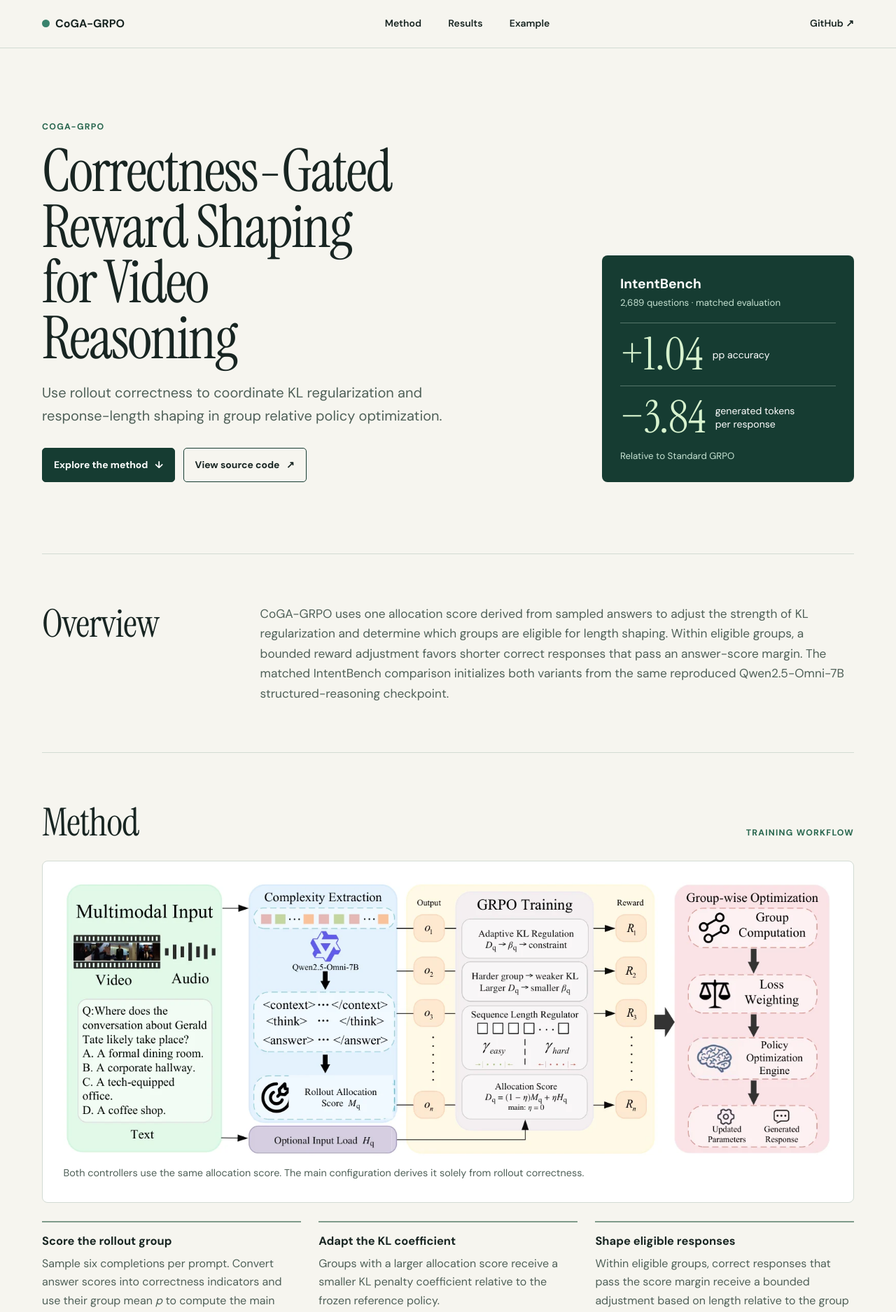
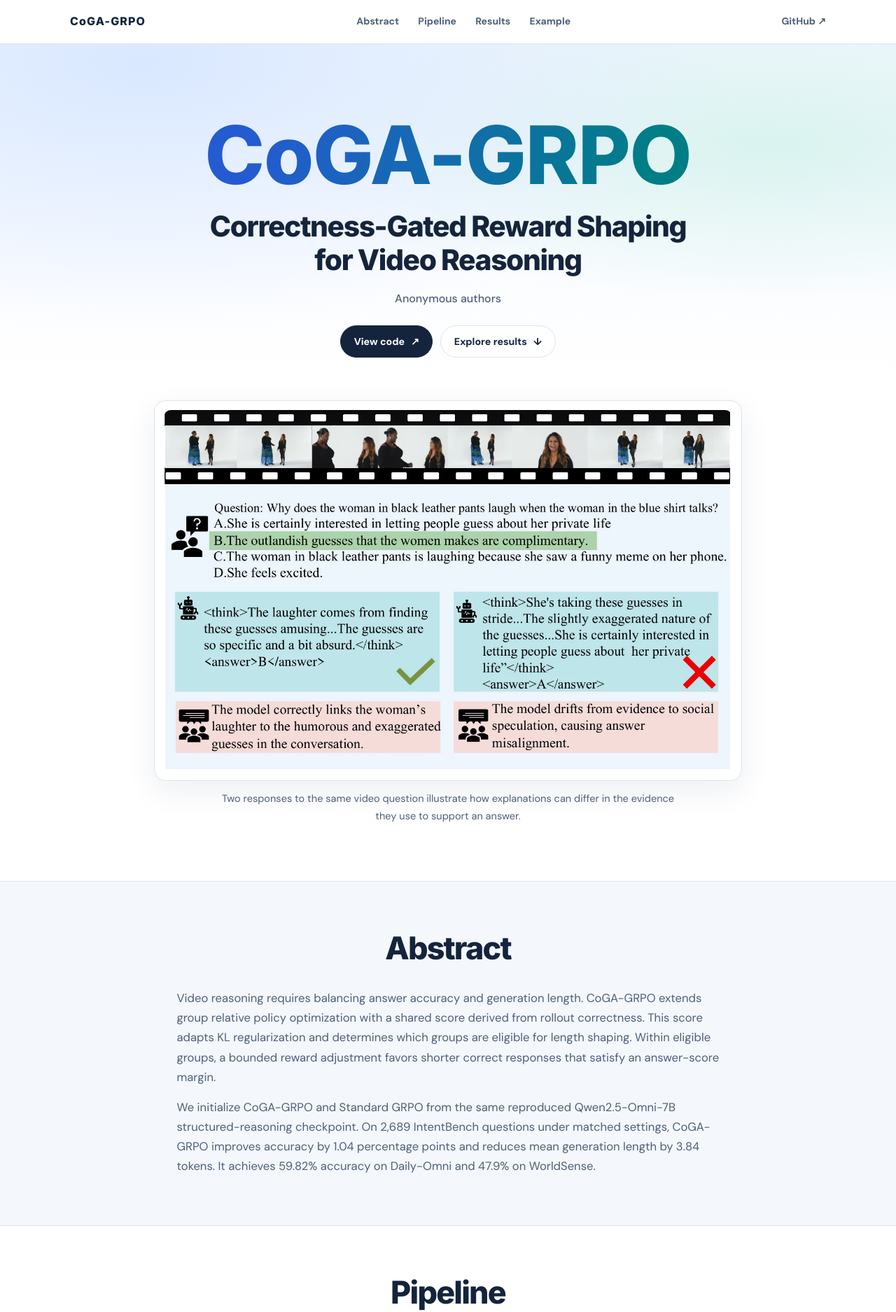
Before and after one commit to mingzhi114514/CoGA-GRPO, a plain HTML site: page index.html in a window 1280 px wide. Shown: the top 1875 px of the page at 70% size. Drawn offline with Linux system fonts and the light colour scheme.

Commit message:
Redesign CoGA-GRPO project page

```diff
--- a/index.html
+++ b/index.html
@@ -4,7 +4,7 @@
   <meta charset="utf-8">
   <meta name="viewport" content="width=device-width, initial-scale=1">
   <meta name="description" content="CoGA-GRPO uses rollout correctness to coordinate KL regularization and response-length shaping for video reasoning.">
-  <meta name="theme-color" content="#f6f5ef">
+  <meta name="theme-color" content="#f4f8ff">
   <title>CoGA-GRPO · Correctness-Gated Reward Shaping</title>
   <link rel="stylesheet" href="style.css">
 </head>
@@ -12,9 +12,10 @@
   <a href="#main" class="skip">Skip to content</a>
   <header class="site-header">
     <div class="wrap header-inner">
-      <a class="wordmark" href="#main"><span aria-hidden="true"></span>CoGA-GRPO</a>
+      <a class="wordmark" href="#main">CoGA-GRPO</a>
       <nav aria-label="Sections">
-        <a href="#method">Method</a>
+        <a href="#abstract">Abstract</a>
+        <a href="#method">Pipeline</a>
         <a href="#results">Results</a>
         <a href="#example">Example</a>
       </nav>
@@ -22,32 +23,32 @@
     </div>
   </header>
   <main id="main">
-    <section class="hero wrap" aria-labelledby="title">
-      <div>
-        <p class="eyebrow">CoGA-GRPO</p>
-        <h1 id="title">Correctness-Gated Reward Shaping for Video Reasoning</h1>
-        <p class="lede">Use rollout correctness to coordinate KL regularization and response-length shaping in group relative policy optimization.</p>
+    <section class="hero" aria-labelledby="title">
+      <div class="wrap hero-inner">
+        <h1 id="title"><span>CoGA-GRPO</span><small>Correctness-Gated Reward Shaping<br class="desktop-break"> for Video Reasoning</small></h1>
+        <p class="authors">Anonymous authors</p>
         <div class="actions">
-          <a class="button primary" href="#method">Explore the method <span aria-hidden="true">↓</span></a>
-          <a class="button secondary" href="https://github.com/mingzhi114514/CoGA-GRPO">View source code <span aria-hidden="true">↗</span></a>
+          <a class="button primary" href="https://github.com/mingzhi114514/CoGA-GRPO">View code <span aria-hidden="true">↗</span></a>
+          <a class="button secondary" href="#results">Explore results <span aria-hidden="true">↓</span></a>
         </div>
       </div>
-      <aside class="hero-results" aria-label="Headline IntentBench results">
-        <h2>IntentBench</h2>
-        <p>2,689 questions · matched evaluation</p>
-        <div class="headline-stat"><strong>+1.04</strong><span>pp accuracy</span></div>
-        <div class="headline-stat"><strong>−3.84</strong><span>generated tokens<br>per response</span></div>
-        <p>Relative to Standard GRPO</p>
-      </aside>
     </section>
 
-    <section class="section wrap overview" aria-labelledby="overview-title">
-      <h2 id="overview-title">Overview</h2>
-      <p>CoGA-GRPO uses one allocation score derived from sampled answers to adjust the strength of KL regularization and determine which groups are eligible for length shaping. Within eligible groups, a bounded reward adjustment favors shorter correct responses that pass an answer-score margin. The matched IntentBench comparison initializes both variants from the same reproduced Qwen2.5-Omni-7B structured-reasoning checkpoint.</p>
+    <figure class="teaser wrap">
+      <a class="figure-frame" href="assets/motivation.webp"><img src="assets/motivation.webp" width="1360" height="865" alt="Two generated answers to the same video question, contrasting reasoning grounded in the conversation with an unsupported interpretation."></a>
+      <figcaption>Two responses to the same video question illustrate how explanations can differ in the evidence they use to support an answer.</figcaption>
+    </figure>
+
+    <section class="abstract-band" id="abstract" aria-labelledby="abstract-title">
+      <div class="section wrap abstract-inner">
+        <h2 id="abstract-title">Abstract</h2>
+        <p>Video reasoning requires balancing answer accuracy and generation length. CoGA-GRPO extends group relative policy optimization with a shared score derived from rollout correctness. This score adapts KL regularization and determines which groups are eligible for length shaping. Within eligible groups, a bounded reward adjustment favors shorter correct responses that satisfy an answer-score margin.</p>
+        <p>We initialize CoGA-GRPO and Standard GRPO from the same reproduced Qwen2.5-Omni-7B structured-reasoning checkpoint. On 2,689 IntentBench questions under matched settings, CoGA-GRPO improves accuracy by 1.04 percentage points and reduces mean generation length by 3.84 tokens. It achieves 59.82% accuracy on Daily-Omni and 47.9% on WorldSense.</p>
+      </div>
     </section>
 
     <section class="section wrap" id="method" aria-labelledby="method-title">
-      <div class="section-heading"><h2 id="method-title">Method</h2><span>Training workflow</span></div>
+      <div class="section-heading"><h2 id="method-title">Pipeline</h2></div>
       <figure class="figure-frame">
         <a href="assets/architecture.webp"><img src="assets/architecture.webp" alt="CoGA-GRPO training architecture. A rollout-based score, optionally mixed with input load, controls adaptive KL regularization and sequence length shaping."></a>
         <figcaption>Both controllers use the same allocation score. The main configuration derives it solely from rollout correctness.</figcaption>
@@ -61,7 +62,7 @@
 
     <section class="results-band" id="results" aria-labelledby="results-title">
       <div class="section wrap">
-        <div class="section-heading"><h2 id="results-title">Results</h2><span>Video question answering</span></div>
+        <div class="section-heading"><h2 id="results-title">Results</h2></div>
         <div class="results-summary">
           <div class="table-card">
             <h3>Matched IntentBench comparison</h3>
@@ -88,13 +89,13 @@
     </section>
 
     <section class="section wrap" id="example" aria-labelledby="example-title">
-      <div class="section-heading"><h2 id="example-title">Qualitative example</h2><span>IntentBench · Emotion</span></div>
+      <div class="section-heading"><h2 id="example-title">Qualitative example</h2><p>IntentBench · Emotion</p></div>
       <div class="example-grid">
         <figure class="figure-frame"><a href="assets/emotion-example.webp"><img src="assets/emotion-example.webp" alt="An IntentBench question about how two men react to a McMansion remark, with CoGA-GRPO selecting option A." loading="lazy"></a></figure>
         <div class="example-copy"><h3>Interpreting a reaction</h3><p>CoGA-GRPO selects option A, matching the reference answer. Its explanation cites the man in glasses smiling and nodding, his appreciative tone, and the audience’s cheers and applause.</p><p>These cues more directly support the interpretation of the man in glasses than the emotional state of the other speaker, although the question asks about both men.</p></div>
       </div>
     </section>
   </main>
-  <footer class="wrap footer"><span>CoGA-GRPO</span><a href="https://github.com/mingzhi114514/CoGA-GRPO">Code and evaluation scripts ↗</a></footer>
+  <footer class="site-footer"><div class="wrap footer"><span>CoGA-GRPO</span><a href="https://github.com/mingzhi114514/CoGA-GRPO">Code and evaluation scripts ↗</a></div></footer>
 </body>
 </html>
--- a/style.css
+++ b/style.css
@@ -1,101 +1,116 @@
-@import url('https://fonts.googleapis.com/css2?family=DM+Sans:wght@400;500;600;700&family=Instrument+Serif:ital@0;1&display=swap');
+@import url('https://fonts.googleapis.com/css2?family=DM+Sans:wght@400;500;600;700&family=Inter:wght@500;600;700;800&display=swap');
 
 :root {
   color-scheme: light;
-  --paper: #f6f5ef;
-  --ink: #182522;
-  --muted: #4f6058;
-  --line: #d2dbd3;
-  --forest: #163c32;
-  --green: #d8ebdc;
+  --ink: #14243c;
+  --muted: #4d6079;
+  --line: #dce5f0;
+  --surface: #f4f7fc;
+  --blue: #245bd0;
+  --teal: #007e86;
   --white: #fff;
+  --shadow: 0 14px 44px #18375d14;
   --sans: "DM Sans", system-ui, sans-serif;
-  --serif: "Instrument Serif", Georgia, serif;
+  --heading: "Inter", var(--sans);
 }
 
 * { box-sizing: border-box; }
-html { scroll-behavior: smooth; }
-body { margin: 0; background: var(--paper); color: var(--ink); font: 1rem/1.65 var(--sans); }
-a { color: inherit; text-underline-offset: .2em; }
-a:focus-visible, summary:focus-visible { outline: 3px solid #b36117; outline-offset: 5px; }
+html { scroll-behavior: smooth; scroll-padding-top: 5.25rem; }
+body { margin: 0; background: var(--white); color: var(--ink); font: 1rem/1.7 var(--sans); }
+a { color: inherit; text-underline-offset: .22em; }
+a:focus-visible, summary:focus-visible { outline: 3px solid var(--teal); outline-offset: 4px; }
 img { display: block; width: 100%; height: auto; }
 h1, h2, h3, p, figure, dl, dd { margin: 0; }
-.wrap { width: min(1160px, calc(100% - 56px)); margin-inline: auto; }
-.skip { background: var(--white); padding: .7rem; position: absolute; left: 1rem; top: -5rem; z-index: 2; }
-.skip:focus { top: 1rem; }
-.site-header { border-bottom: 1px solid var(--line); }
-.header-inner { min-height: 68px; display: flex; align-items: center; justify-content: space-between; gap: 1.25rem; }
+.wrap { width: min(1080px, calc(100% - 48px)); margin-inline: auto; }
+.skip { background: var(--white); padding: .7rem; position: fixed; left: 1rem; top: -5rem; z-index: 10; }
+.skip:focus { top: .5rem; }
+
+.site-header { position: sticky; z-index: 3; top: 0; border-bottom: 1px solid var(--line); background: #fffffff2; backdrop-filter: blur(12px); }
+.header-inner { min-height: 62px; display: flex; align-items: center; justify-content: space-between; gap: 1rem; }
 .wordmark, .code-link, nav a { text-decoration: none; }
-.wordmark { font-weight: 700; display: inline-flex; align-items: center; gap: .5rem; }
-.wordmark span { width: 11px; height: 11px; border-radius: 50%; background: #39826c; }
-nav { display: flex; gap: clamp(.75rem, 3vw, 2.5rem); }
-nav a, .code-link { font-size: .875rem; font-weight: 600; }
-nav a:hover, .code-link:hover { text-decoration: underline; }
+.wordmark { font: 800 1rem/1.1 var(--heading); letter-spacing: .07em; }
+nav { display: flex; gap: clamp(.65rem, 3vw, 1.7rem); }
+nav a, .code-link { color: var(--muted); font-size: .875rem; font-weight: 700; }
+nav a:hover, .code-link:hover { color: var(--blue); text-decoration: underline; }
 
-.hero { display: grid; grid-template-columns: minmax(0, 1fr) minmax(260px, 31%); gap: clamp(2rem, 6vw, 6rem); align-items: end; padding-block: clamp(3.8rem, 8vw, 7rem); }
-.eyebrow, .section-heading span { font-size: .77rem; font-weight: 700; letter-spacing: .1em; text-transform: uppercase; color: #28664e; }
-h1 { font: 400 clamp(3.15rem, 6.6vw, 6.35rem)/.94 var(--serif); letter-spacing: -.025em; margin-block: .85rem 1.4rem; max-width: 13ch; }
-.lede { font-size: clamp(1.05rem, 1.6vw, 1.25rem); color: var(--muted); max-width: 46ch; }
-.actions { display: flex; flex-wrap: wrap; gap: .7rem; margin-top: 1.8rem; }
-.button { display: inline-flex; align-items: center; gap: .6rem; border: 1px solid var(--forest); border-radius: 5px; padding: .74rem 1rem; font-size: .87rem; font-weight: 700; text-decoration: none; }
-.primary { background: var(--forest); color: var(--white); }
-.primary:hover { background: #24594b; }
-.secondary:hover { background: var(--green); }
-.hero-results { background: var(--forest); color: var(--white); border-radius: 8px; padding: 1.6rem; }
-.hero-results h2 { font-size: 1.2rem; }
-.hero-results p { color: #c6e2d2; font-size: .83rem; }
-.headline-stat { display: flex; align-items: center; flex-wrap: wrap; gap: .45rem .85rem; padding-block: .78rem; border-top: 1px solid #56766b; }
-.headline-stat:first-of-type { margin-top: 1.1rem; }
-.headline-stat strong { color: #d7f2ce; font: 400 clamp(2.9rem, 5vw, 4.4rem)/1 var(--serif); }
-.headline-stat span { font-size: .88rem; line-height: 1.3; }
+.hero {
+  text-align: center;
+  background:
+    radial-gradient(ellipse at 16% 5%, #d9e8ff 0, transparent 56%),
+    radial-gradient(ellipse at 86% 28%, #d9f3ef 0, transparent 44%),
+    linear-gradient(180deg, #f3f7ff, #fff 96%);
+}
+.hero-inner { padding-block: clamp(3.65rem, 8vw, 6.2rem) clamp(2.1rem, 5vw, 3.8rem); }
+h1 { font-family: var(--heading); font-weight: 800; letter-spacing: -.05em; line-height: 1.04; }
+h1 span {
+  display: block; color: var(--blue);
+  font-size: clamp(3.15rem, 9.1vw, 7.2rem);
+}
+@supports (background-clip: text) {
+  h1 span { background: linear-gradient(108deg, var(--blue) 25%, var(--teal) 76%); background-clip: text; color: transparent; }
+}
+h1 small { display: block; margin-top: 1.05rem; font-size: clamp(1.32rem, 3.55vw, 2.55rem); line-height: 1.19; letter-spacing: -.035em; }
+.authors { margin-top: 1.1rem; color: var(--muted); font-weight: 500; }
+.actions { display: flex; flex-wrap: wrap; justify-content: center; gap: .7rem; margin-top: 1.5rem; }
+.button { display: inline-flex; align-items: center; justify-content: center; gap: .55rem; border: 1px solid var(--line); border-radius: 999px; padding: .63rem 1.15rem; font-size: .89rem; font-weight: 700; text-decoration: none; transition: background .18s ease, box-shadow .18s ease; }
+.primary { border-color: var(--ink); background: var(--ink); color: var(--white); }
+.primary:hover { border-color: var(--blue); background: var(--blue); }
+.secondary { background: var(--white); }
+.secondary:hover { background: var(--surface); box-shadow: var(--shadow); }
 
-.section { padding-block: clamp(2.6rem, 5.5vw, 5rem); }
-.overview { display: grid; grid-template-columns: minmax(140px, 25%) minmax(0, 1fr); gap: 1.35rem; border-block: 1px solid var(--line); }
-.section h2 { font: 400 clamp(2.25rem, 4.3vw, 3.75rem)/1.05 var(--serif); letter-spacing: -.015em; }
-.overview > p { font-size: 1.08rem; max-width: 76ch; color: var(--muted); }
-.section-heading { display: flex; justify-content: space-between; flex-wrap: wrap; align-items: baseline; gap: .7rem 1.5rem; margin-bottom: 1.6rem; }
-.figure-frame { padding: clamp(.65rem, 3vw, 1.85rem); background: var(--white); border: 1px solid var(--line); border-radius: 8px; }
-.figure-frame img { object-fit: contain; }
-figcaption { color: var(--muted); font-size: .9rem; margin-top: .8rem; }
-.method-grid { display: grid; grid-template-columns: repeat(3, minmax(0, 1fr)); gap: 1.6rem; margin-top: 1.6rem; }
-.method-grid article { border-top: 2px solid #7f9b8a; padding-top: 1rem; }
-h3 { font-size: 1.03rem; line-height: 1.35; }
+.teaser { width: min(840px, calc(100% - 48px)); padding-bottom: clamp(2.7rem, 6vw, 5rem); }
+.teaser > a { display: block; }
+.teaser figcaption { max-width: 68ch; margin-inline: auto; text-align: center; }
+.section { padding-block: clamp(2.8rem, 5.5vw, 5rem); }
+.abstract-band, .results-band { border-block: 1px solid var(--line); background: var(--surface); }
+.abstract-inner { max-width: 775px; }
+.section h2 { font: 800 clamp(1.85rem, 4.3vw, 2.8rem)/1.1 var(--heading); letter-spacing: -.04em; }
+.abstract-inner h2, .section-heading { text-align: center; margin-bottom: clamp(1.35rem, 3vw, 2rem); }
+.abstract-inner p { color: var(--muted); font-size: 1.04rem; }
+.abstract-inner p + p { margin-top: .9rem; }
+.section-heading p { margin-top: .38rem; color: var(--muted); }
+.figure-frame { padding: clamp(.4rem, 1.8vw, .8rem); background: var(--white); border: 1px solid var(--line); border-radius: 17px; box-shadow: var(--shadow); }
+.figure-frame img { border-radius: 10px; }
+figcaption { padding: .15rem .35rem; color: var(--muted); font-size: .91rem; margin-top: .75rem; }
+.method-grid { display: grid; grid-template-columns: repeat(3, minmax(0, 1fr)); gap: clamp(.8rem, 2vw, 1.4rem); margin-top: 1.4rem; }
+.method-grid article { border: 1px solid var(--line); border-radius: 12px; padding: 1rem; background: var(--surface); }
+h3 { font: 800 1.03rem/1.35 var(--heading); }
 .method-grid p, .example-copy p { color: var(--muted); margin-top: .5rem; }
 .method-grid .formula { font: 1.1rem/1.5 Georgia, serif; color: var(--ink); }
 
-.results-band { background: #eaf0e9; border-block: 1px solid var(--line); }
 .results-summary { display: grid; gap: 1rem; grid-template-columns: minmax(0, 1.65fr) minmax(0, 1fr); }
-.table-card, .external-results, details { border: 1px solid var(--line); background: var(--white); border-radius: 8px; padding: clamp(.8rem, 2vw, 1.25rem); }
+.table-card, .external-results, details { border: 1px solid var(--line); background: var(--white); border-radius: 13px; padding: clamp(.75rem, 2vw, 1.25rem); }
 table { width: 100%; border-collapse: collapse; margin-top: .85rem; font-variant-numeric: tabular-nums; font-size: .9rem; }
-th, td { padding: .65rem .45rem; text-align: right; border-top: 1px solid var(--line); }
+th, td { padding: .65rem .42rem; text-align: right; border-top: 1px solid var(--line); }
 th:first-child { text-align: left; }
 tbody th { font-weight: 500; }
-tbody td:last-child { font-weight: 700; color: #225943; }
+tbody td:last-child { font-weight: 700; color: var(--blue); }
 .external-results dl { margin-top: .85rem; }
-.external-results dl div { border-top: 1px solid var(--line); display: flex; justify-content: space-between; align-items: baseline; gap: .5rem; padding-block: .6rem; }
-.external-results dd { color: var(--forest); font: 400 clamp(1.65rem, 3vw, 2.5rem)/1 var(--serif); }
+.external-results dl div { border-top: 1px solid var(--line); display: flex; justify-content: space-between; align-items: baseline; gap: .5rem; padding-block: .65rem; }
+.external-results dd { color: var(--blue); font: 800 clamp(1.35rem, 3vw, 2.15rem)/1 var(--heading); letter-spacing: -.04em; }
 .results-figures { display: grid; gap: .65rem; margin-top: 1rem; }
 summary { cursor: pointer; font-weight: 700; }
 details figure { max-width: 850px; margin: 1rem auto 0; }
 details:first-child figure { max-width: 720px; }
-.example-grid { display: grid; grid-template-columns: minmax(0, 1.7fr) minmax(210px, 1fr); gap: clamp(1.2rem, 4vw, 3.75rem); align-items: center; }
-.example-copy h3 { font: 400 2rem/1.04 var(--serif); }
+.example-grid { display: grid; grid-template-columns: minmax(0, 1.45fr) minmax(0, 1fr); gap: clamp(1rem, 4vw, 3rem); align-items: center; }
+.example-copy h3 { font-size: 1.4rem; }
 .example-copy p + p { margin-top: .9rem; }
-.footer { border-top: 1px solid var(--line); display: flex; justify-content: space-between; flex-wrap: wrap; gap: .85rem; padding-block: 1.25rem 2rem; font-size: .9rem; }
+.site-footer { color: #e0ebfc; background: #14243c; }
+.footer { display: flex; align-items: center; justify-content: space-between; flex-wrap: wrap; gap: .8rem; padding-block: 1.35rem; font-size: .89rem; }
+.footer a { color: #c0d5ff; }
 
-@media (max-width: 760px) {
-  .wrap { width: calc(100% - 36px); }
-  .hero, .overview, .example-grid { grid-template-columns: minmax(0, 1fr); }
-  .hero { gap: 1.7rem; }
-  .method-grid { grid-template-columns: minmax(0, 1fr); gap: 1rem; }
-  .results-summary { grid-template-columns: minmax(0, 1fr); }
+@media (max-width: 720px) {
+  .wrap, .teaser { width: calc(100% - 32px); }
+  .method-grid, .results-summary, .example-grid { grid-template-columns: minmax(0, 1fr); }
+  .desktop-break { display: none; }
 }
-@media (max-width: 450px) {
-  .header-inner { flex-wrap: wrap; gap: .4rem .8rem; padding-block: .65rem; }
-  nav { order: 3; width: 100%; }
-  .hero { padding-top: 2.6rem; }
+@media (max-width: 470px) {
+  .header-inner { flex-wrap: wrap; gap: .35rem .6rem; padding-block: .65rem; }
+  nav { order: 3; width: 100%; justify-content: space-between; }
+  nav a { font-size: .81rem; }
   th, td { padding-inline: .22rem; }
 }
 @media (prefers-reduced-motion: reduce) {
   html { scroll-behavior: auto; }
+  .button { transition: none; }
 }
```
Also changed, not shown: assets/motivation.webp (added).
